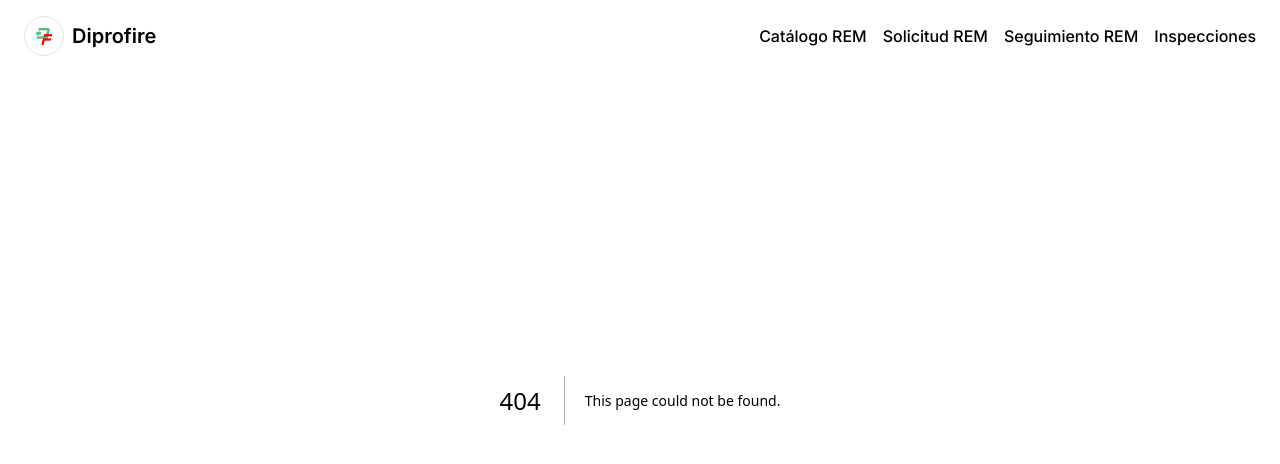
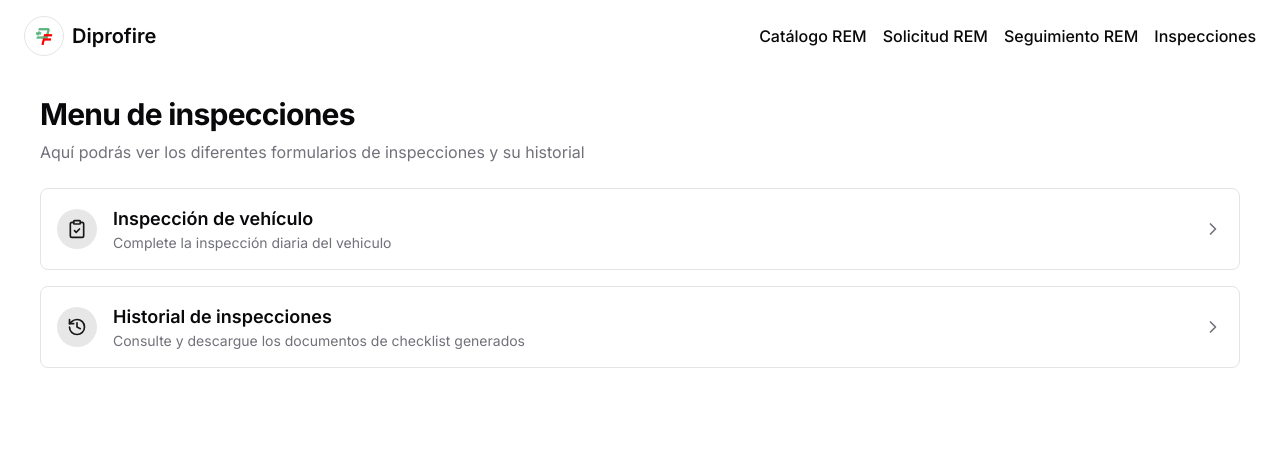
Before and after one commit to analista-soporteTI/rem, a Next.js app: page /inspecciones in a window 1280 px wide. Before the commit this address had no page. Shown: the top 464 px of the page. Built offline with nearby package versions, Linux system fonts and the light colour scheme.

Commit message:
feat(inspections): add inspections main menu and associated pages
- Added main menu for inspections with links to vehicle inspection form and inspection history

```diff
--- /dev/null
+++ b/src/app/inspecciones/inspeccion-historial/page.tsx
@@ -0,0 +1,33 @@
+import { InspectionHistory } from '@/components/inspection-history/InspectionHistory'
+import { buttonVariants } from '@/components/ui/button'
+import { fetchInspections } from '@/lib/db/fetchInspections'
+import { ArrowLeft } from 'lucide-react'
+import Link from 'next/link'
+
+export default async function InspectionsHistory () {
+  const inspections = await fetchInspections()
+
+  return (
+    <main className='min-h-[100vh] pt-10 lg:pt-24 pb-10 z-10 w-full gap-10 px-4 sm:px-10 max-[1024px]:pt-20 max-w-7xl mx-auto'>
+      <Link
+        href='/inspecciones'
+        className={buttonVariants({
+          variant: 'outline',
+          className: 'mb-6 gap-2'
+        })}
+      >
+        <ArrowLeft className='size-4' />
+        Volver al menu
+      </Link>
+      <h1 id='titleGallery' className='text-3xl font-bold text-start mb-4'>
+        Historial inspecciones de{' '}
+        <span className='text-green-600'>Vehículo</span>
+      </h1>
+      <p className='mb-6'>
+        Aquí puedes ver los documentos generados y descargarlos en formato PDF.
+      </p>
+
+      <InspectionHistory data={inspections} />
+    </main>
+  )
+}
--- /dev/null
+++ b/src/app/inspecciones/inspeccion-vehiculo/page.tsx
@@ -0,0 +1,26 @@
+import { InspectionForm } from '@/components/inspections/car/InspectionForm'
+import { buttonVariants } from '@/components/ui/button'
+import { ArrowLeft } from 'lucide-react'
+import Link from 'next/link'
+
+export default function InspectionsCar () {
+  return (
+    <main className='min-h-[100vh] pt-10 lg:pt-24 pb-10 z-10 w-full gap-10 px-4 sm:px-10 max-[1024px]:pt-20 max-w-7xl mx-auto'>
+      <Link
+        href='/inspecciones'
+        className={buttonVariants({
+          variant: 'outline',
+          className: 'mb-6 gap-2'
+        })}
+      >
+        <ArrowLeft className='size-4' />
+        Volver al menu
+      </Link>
+      <h1 id='titleGallery' className='text-3xl font-bold text-start mb-4'>
+        Formulario inspección de <span className='text-green-600'>vehículo</span>
+      </h1>
+      <p className='mb-6'>Complete la inspección diaria del vehículo</p>
+      <InspectionForm />
+    </main>
+  )
+}
--- /dev/null
+++ b/src/app/inspecciones/page.tsx
@@ -0,0 +1,62 @@
+import { ChevronRight, ClipboardCheck, History } from 'lucide-react'
+import Link from 'next/link'
+
+export default function InspectionsMenu () {
+  return (
+    <div className='container mx-auto min-h-[100vh] pt-10 lg:pt-24 pb-10 z-10 w-full gap-10 px-4 sm:px-10 max-[1024px]:pt-20 max-w-7xl'>
+      <div className='space-y-6'>
+        <div className='space-y-2'>
+          <h1 className='text-3xl font-bold tracking-tight'>
+            Menu de inspecciones
+          </h1>
+          <p className='text-muted-foreground'>
+            Aquí podrás ver los diferentes formularios de inspecciones y su
+            historial
+          </p>
+        </div>
+
+        <div className='space-y-4'>
+          <Link
+            href='/inspecciones/inspeccion-vehiculo'
+            className='flex items-center justify-between p-4 bg-card hover:bg-accent rounded-lg border border-input hover:border-accent transition-colors'
+          >
+            <div className='flex flex-wrap items-center space-x-4'>
+              <div className='size-10 rounded-full bg-primary/10 flex items-center justify-center flex-shrink-0 max-sm:hidden'>
+                <ClipboardCheck className='size-5 text-primary' />
+              </div>
+              <div>
+                <h2 className='text-lg font-semibold'>
+                  Inspección de vehículo
+                </h2>
+                <p className='text-sm text-muted-foreground'>
+                  Complete la inspección diaria del vehiculo
+                </p>
+              </div>
+            </div>
+            <ChevronRight className='size-5 text-muted-foreground' />
+          </Link>
+
+          <Link
+            href='/inspecciones/inspeccion-historial'
+            className='flex items-center justify-between p-4 bg-card hover:bg-accent rounded-lg border border-input hover:border-accent transition-colors'
+          >
+            <div className='flex flex-wrap items-center space-x-4'>
+              <div className='size-10 rounded-full bg-primary/10 flex items-center justify-center flex-shrink-0 max-sm:hidden'>
+                <History className='size-5 text-primary' />
+              </div>
+              <div>
+                <h2 className='text-lg font-semibold'>
+                  Historial de inspecciones
+                </h2>
+                <p className='text-sm text-muted-foreground'>
+                  Consulte y descargue los documentos de checklist generados
+                </p>
+              </div>
+            </div>
+            <ChevronRight className='size-5 text-muted-foreground' />
+          </Link>
+        </div>
+      </div>
+    </div>
+  )
+}
```
